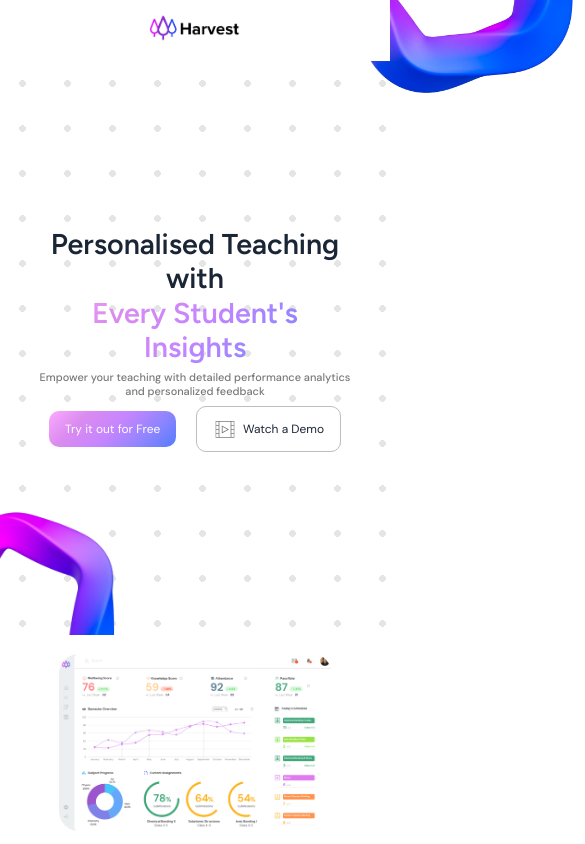
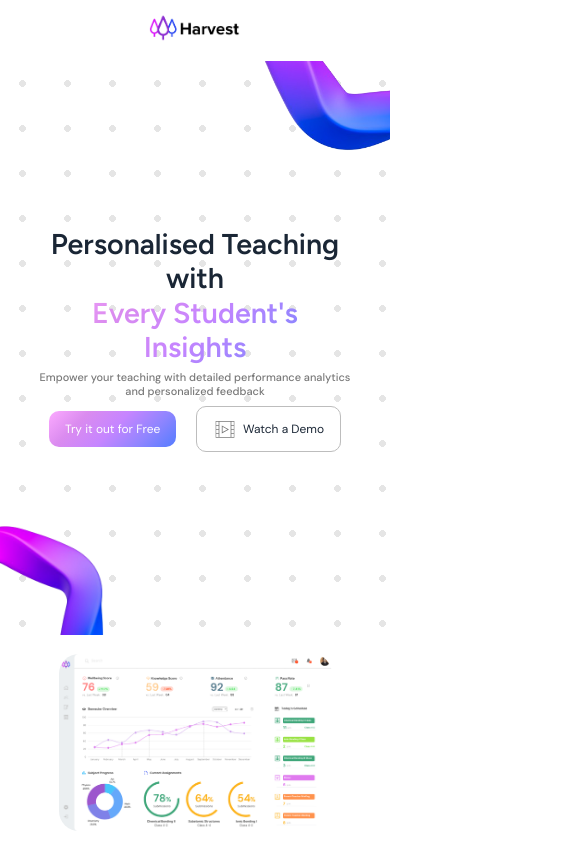
Before and after one commit to rjkoh/ts-mongo-template, a Next.js app in the folder landing-page/: page / in a window 390 px wide. Shown: the top 844 px of the page, 585 px wide, since content can reach past the window. Built offline with nearby package versions, Linux system fonts and the light colour scheme.

Commit message:
Fix mobile margin right problem

```diff
--- a/landing-page/src/app/globals.css
+++ b/landing-page/src/app/globals.css
@@ -42,8 +42,7 @@ html {
 
 html,
 body {
-  max-width: 100vw;
-  overflow-x: hidden;
+  width: 100vw;
 }
 
 body {
@@ -51,6 +50,7 @@ body {
   flex-direction: column;
   align-items: center;
   font-family: var(--font-family-secondary);
+  overflow-x: hidden;
 }
 
 a {
--- a/landing-page/src/app/page.module.css
+++ b/landing-page/src/app/page.module.css
@@ -4,9 +4,11 @@
     align-items: center;
     width: 100vw;
     height: auto;
+    overflow-x: hidden;
 }
 
 .fold {
+    position: relative;
     display: flex;
     flex-direction: column;
     align-items: center;
@@ -34,9 +36,9 @@
 }
 
 .backgroundImg:nth-child(2) {
-    top: -20%;
-    left: 80%;
-    height: calc(20vh + 33vw);
+    top: -40%;
+    left: 83%;
+    height: calc(20vh + 25vw);
 }
 
 .headline {
@@ -324,17 +326,26 @@
 
 @media (max-width: 1200px) {
     .backgroundImg:nth-child(1) {
+        top: 60%;
+        left: -18%;
         height: calc(15vh + 20vw);
     }
 
     .backgroundImg:nth-child(2) {
+        left: 80%;
         height: calc(20vh + 25vw);
     }
 }
 
 @media (max-width: 950px) {
     .backgroundImg:nth-child(1) {
-        top: 50%;
+        top: 65%;
+        left: -18%;
+    }
+
+    .backgroundImg:nth-child(2) {
+        top: -45%;
+        left: 78%;
     }
 
     .featureHeadline {
@@ -385,7 +396,13 @@
 
 @media (max-width: 650px) {
     .backgroundImg:nth-child(1) {
-        top: 60%;
+        top: 70%;
+        left: -18%;
+    }
+
+    .backgroundImg:nth-child(2) {
+        top: -40%;
+        left: 75%;
     }
 
     .featureHeadline {
@@ -493,4 +510,14 @@
         margin-top: 12vh;
         margin-bottom: 12vh;
     }
+
+    .backgroundImg:nth-child(1) {
+        top: 80%;
+        left: -25%;
+    }
+
+    .backgroundImg:nth-child(2) {
+        top: -30%;
+        left: 60%;
+    }
 }
```
